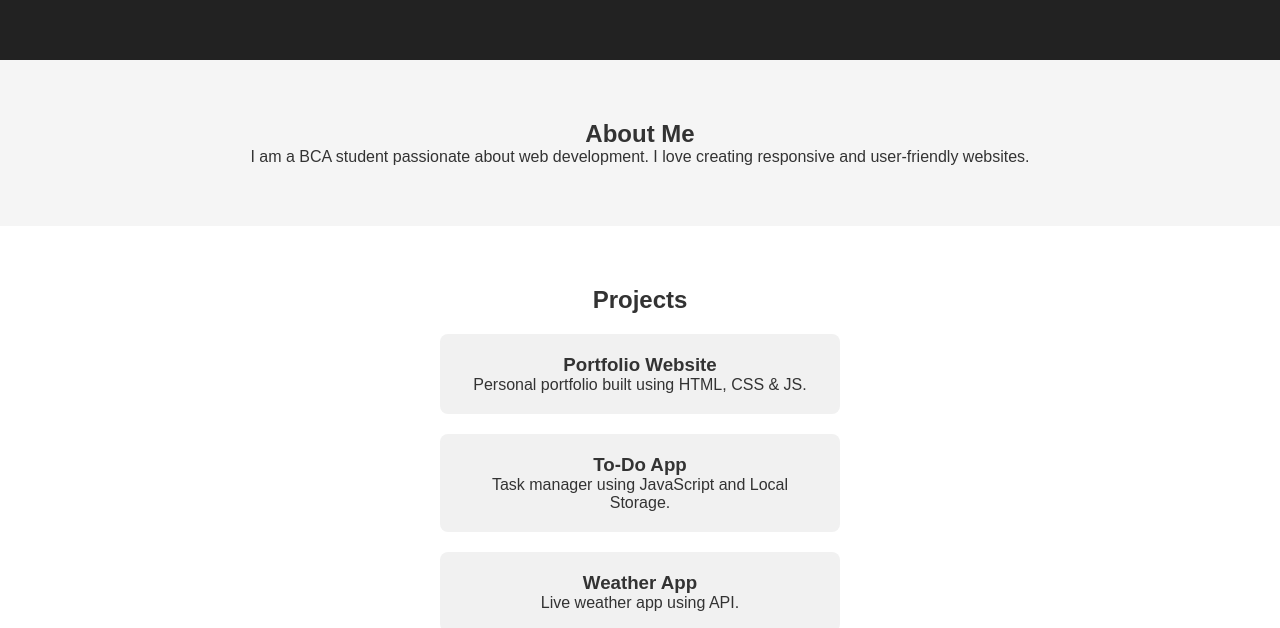
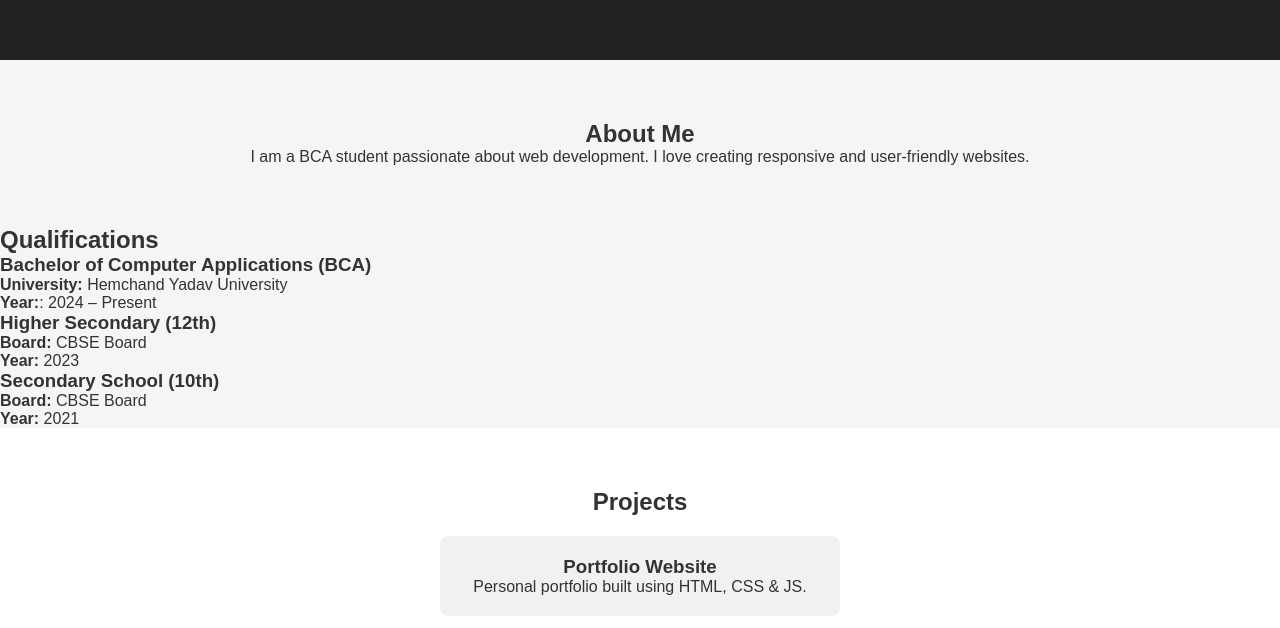
Before and after one commit to yashasvidesh03-cmd/Project-1, a plain HTML site: page index.html in a window 1280 px wide. Shown: the part 718-1346 px from the top of the page. Drawn offline with Linux system fonts and the light colour scheme.

Commit message:
Update index.html

```diff
--- a/index.html
+++ b/index.html
@@ -21,9 +21,10 @@
 
   <!-- Home Section -->
   <section id="home" class="home">
-    <h1>Hello, I'm <span>Your Name</span></h1>
-    <p>Web Developer | BCA Student</p>
-    <button onclick="scrollToContact()">Hire Me</button>
+  <img src="images/profile.jpg" alt="My Photo" class="profile-img">
+  <h1>Hello, I'm <span>Your Name</span></h1>
+  <p>Web Developer | BCA Student</p>
+  <button onclick="scrollToContact()">Hire Me</button>
   </section>
 
   <!-- About Section -->
@@ -33,6 +34,27 @@
       I am a BCA student passionate about web development.
       I love creating responsive and user-friendly websites.
     </p>
+  </section>
+  <section id="qualification" class="qualification">
+  <h2>Qualifications</h2>
+
+  <div class="qual-card">
+    <h3>Bachelor of Computer Applications (BCA)</h3>
+    <p><strong>University:</strong> Hemchand Yadav University</p>
+    <p><strong>Year:</strong>:</strong> 2024 – Present</p>
+  </div>
+
+  <div class="qual-card">
+    <h3>Higher Secondary (12th)</h3>
+    <p><strong>Board:</strong> CBSE Board</p>
+    <p><strong>Year:</strong> 2023</p>
+  </div>
+
+  <div class="qual-card">
+    <h3>Secondary School (10th)</h3>
+    <p><strong>Board:</strong>  CBSE Board</p>
+    <p><strong>Year:</strong> 2021</p>
+  </div>
   </section>
 
   <!-- Projects Section -->
```
